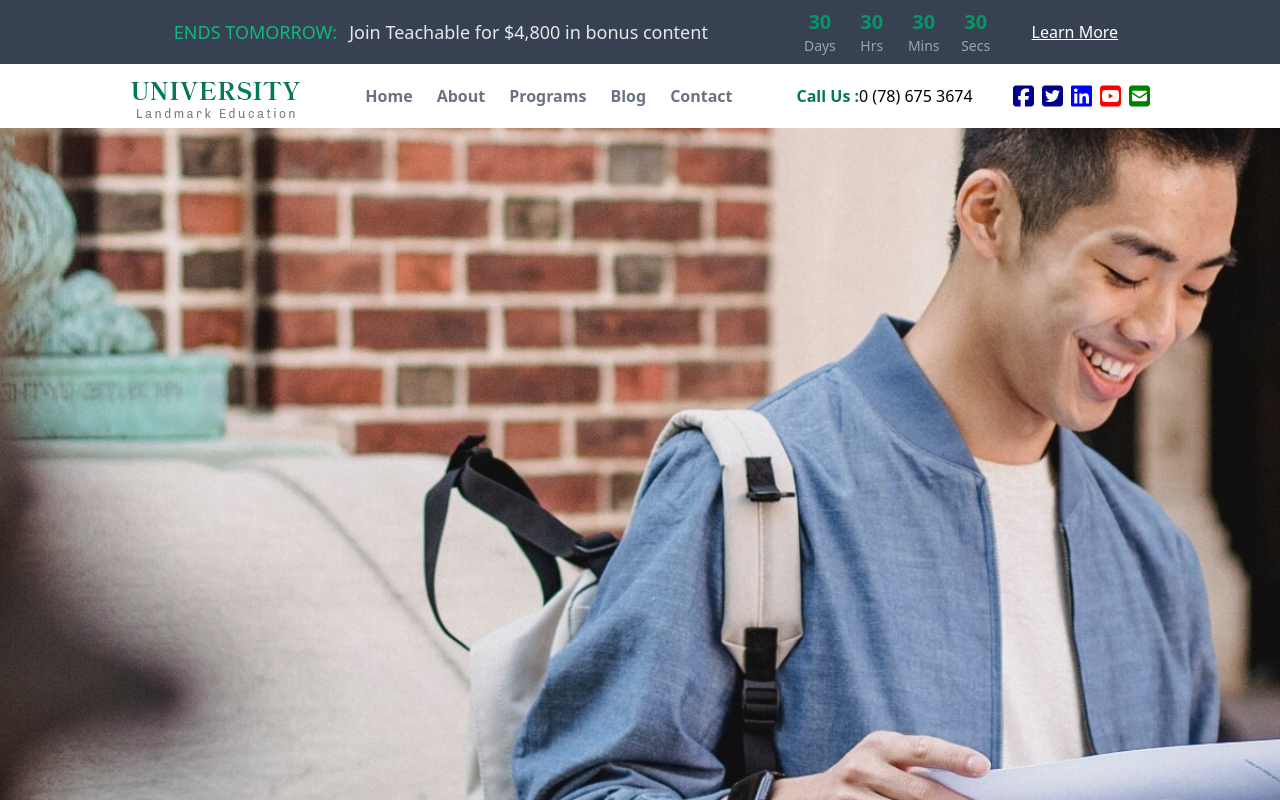
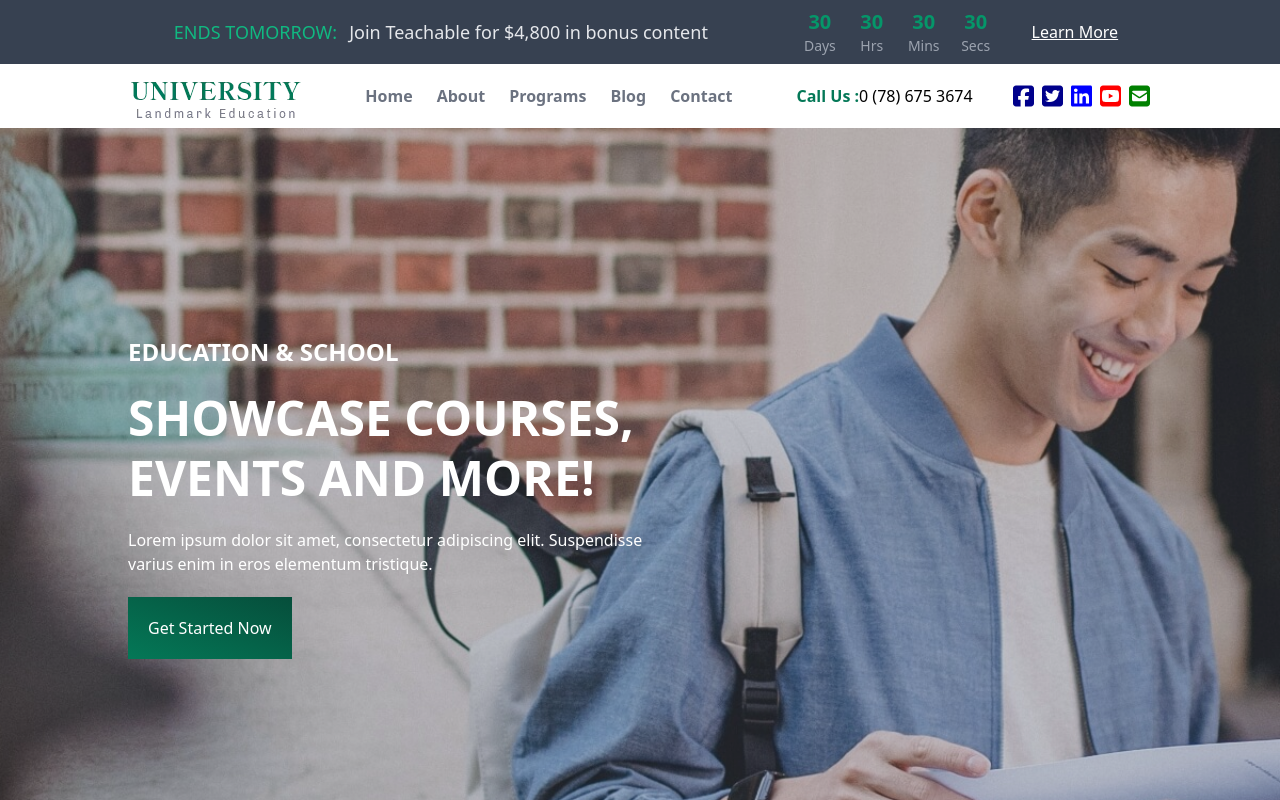
Before and after one commit to Sadam-PK/university-design, a React (Vite) app: page / in a window 1280 px wide. Shown: the top 800 px of the page. Built offline with nearby package versions, Linux system fonts and the light colour scheme.

Commit message:
landing page updated

```diff
--- a/src/components/Footer.jsx
+++ b/src/components/Footer.jsx
@@ -91,7 +91,7 @@ export default function Footer() {
           </div>
         </div>
       </div>
-      <div className="border-b-2 w-full py-8 border-gray-500">
+      <div className="border-b w-full py-8 border-gray-600">
         <p className="relative inset-x-0 -bottom-24 mx-auto w-max text-gray-300 pt-8">
           Copyright ©2024 All rights reserved | This template is made with{" "}
           <FontAwesomeIcon icon={faHeart} className="" /> by{" "}
--- a/src/features/home/components/Section1.jsx
+++ b/src/features/home/components/Section1.jsx
@@ -1,3 +1,26 @@
-export default function () {
-  return <div className="background1"></div>;
+export default function Section1() {
+  return (
+    <div className="background1  relative grid grid-cols-2">
+      <div className="absolute inset-0 bg-gray-600 opacity-30" />
+      <div className="w-10/12  py-52  ml-32 text-white relative">
+        <span className="font-bold text-2xl mb-5">EDUCATION & SCHOOL</span>
+        <h1 className="font-bold text-5xl py-5 leading-tight">
+          SHOWCASE COURSES, EVENTS AND MORE!
+        </h1>
+        <p className="mb-10">
+          Lorem ipsum dolor sit amet, consectetur adipiscing elit. Suspendisse
+          varius enim in eros elementum tristique.
+        </p>
+        <a
+          href="#"
+          className="bg-gradient-to-tr from-emerald-700 to-emerald-900 p-5
+           hover:bg-blue-500 border-white hover:border hover:bg-gradient-to-bl
+            hover:to-gray-800 hover:from-white text-white"
+        >
+          Get Started Now
+        </a>
+      </div>
+      <div></div>
+    </div>
+  );
 }
--- a/src/features/home/components/Section4.jsx
+++ b/src/features/home/components/Section4.jsx
@@ -1,11 +1,4 @@
-import { faFortAwesome } from "@fortawesome/free-brands-svg-icons";
-import {
-  faForward,
-  faForwardFast,
-  faForwardStep,
-} from "@fortawesome/free-solid-svg-icons";
-import { faFastForward } from "@fortawesome/free-solid-svg-icons/faFastForward";
-import { faStepForward } from "@fortawesome/free-solid-svg-icons/faStepForward";
+import { faForward } from "@fortawesome/free-solid-svg-icons";
 import { FontAwesomeIcon } from "@fortawesome/react-fontawesome";
 
 export default function Section4() {
@@ -23,7 +16,7 @@ export default function Section4() {
 
         <div
           className="flex flex-row border-2 border-gray-200 p-5 mt-5
-         hover:bg-emerald-200"
+         hover:bg-emerald-50 hover:border-transparent group"
         >
           <div className="flex flex-col">
             <h2 className="font-bold">First year students</h2>
@@ -36,14 +29,15 @@ export default function Section4() {
             <FontAwesomeIcon
               icon={faForward}
               className="border-2 border-emerald-500 transition duration-500
-               text-emerald-500 hover:text-white rounded-full p-5 hover:bg-emerald-500"
+               text-emerald-500 group-hover:text-white rounded-full p-5
+                group-hover:bg-emerald-500"
             />
           </div>
         </div>
 
         <div
           className="flex flex-row border-2 border-gray-200 p-5 mt-5
-         hover:bg-emerald-200"
+         hover:bg-emerald-50 hover:border-transparent group"
         >
           <div className="flex flex-col">
             <h2 className="font-bold">Tuition & fees</h2>
@@ -56,14 +50,15 @@ export default function Section4() {
             <FontAwesomeIcon
               icon={faForward}
               className="border-2 border-emerald-500 transition duration-500
-               text-emerald-500 hover:text-white rounded-full p-5 hover:bg-emerald-500"
+               text-emerald-500 group-hover:text-white rounded-full p-5
+                group-hover:bg-emerald-500"
             />
           </div>
         </div>
 
         <div
           className="flex flex-row border-2 border-gray-200 p-5 mt-5
-         hover:bg-emerald-200"
+         hover:bg-emerald-50 hover:border-transparent group"
         >
           <div className="flex flex-col">
             <h2 className="font-bold">International students</h2>
@@ -76,7 +71,8 @@ export default function Section4() {
             <FontAwesomeIcon
               icon={faForward}
               className="border-2 border-emerald-500 transition duration-500
-               text-emerald-500 hover:text-white rounded-full p-5 hover:bg-emerald-500"
+              text-emerald-500 group-hover:text-white rounded-full p-5
+               group-hover:bg-emerald-500"
             />
           </div>
         </div>
--- a/src/features/home/components/Section6.jsx
+++ b/src/features/home/components/Section6.jsx
@@ -1,3 +1,5 @@
+// import Slider from "./Slider";
+
 export default function Section6() {
   return (
     <div className="border-t">
@@ -7,7 +9,10 @@ export default function Section6() {
           Maecenas felis felis, vulputate sit amet mauris et, semper aliquam
           ligula. Integer efficitur tellus metus, sed feugiat leo posuere.
         </p>
-        <div>SLIDER HERE</div>
+        <div>
+          {/*------------ slide---------- */}
+          {/* <Slider/> */}
+        </div>
       </div>
     </div>
   );
--- /dev/null
+++ b/src/features/home/components/Slider.jsx
@@ -0,0 +1,49 @@
+// import React, { useState, useEffect } from "react";
+// import brand1 from "../../../assets/brand1.png";
+// import brand2 from "../../../assets/brand2.png";
+// import brand3 from "../../../assets/brand3.png";
+
+// const images = [brand1, brand2, brand3];
+
+// const ImageSlider = () => {
+//   const [currentIndex, setCurrentIndex] = useState(0);
+
+//   useEffect(() => {
+//     const interval = setInterval(() => {
+//       setCurrentIndex((prevIndex) => (prevIndex + 1) % images.length);
+//     }, 3000); // Change slide every 3 seconds
+//     return () => clearInterval(interval);
+//   }, []);
+
+//   return (
+//     <div className="relative w-full h-64 overflow-hidden bg-red-500">
+//       <div
+//         className="absolute top-0 left-0 w-full h-full flex transition-transform duration-1000 ease-in-out"
+//         style={{ transform: `translateX(-${currentIndex * 100}%)` }}
+//       >
+//         {images.map((image, index) => (
+//           <div key={index} className="w-full flex-shrink-0">
+//             <img
+//               src={image}
+//               alt={`Slide ${index}`}
+//               className="w-full h-full object-cover"
+//             />
+//           </div>
+//         ))}
+//       </div>
+//       <div className="absolute bottom-0 left-0 w-full flex justify-center space-x-2 pb-2">
+//         {images.map((_, index) => (
+//           <button
+//             key={index}
+//             onClick={() => setCurrentIndex(index)}
+//             className={`w-3 h-3 rounded-full ${
+//               index === currentIndex ? "bg-gray-800" : "bg-gray-400"
+//             }`}
+//           />
+//         ))}
+//       </div>
+//     </div>
+//   );
+// };
+
+// export default ImageSlider;
```
